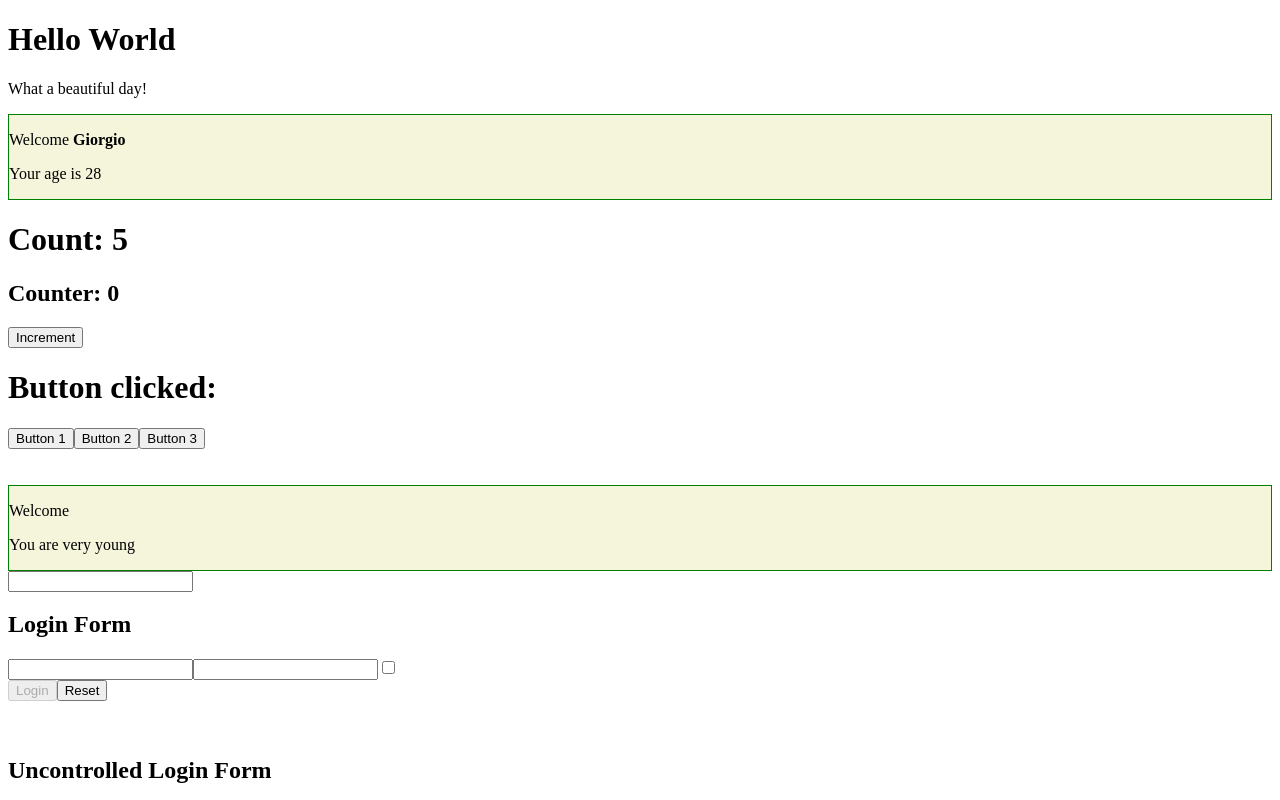
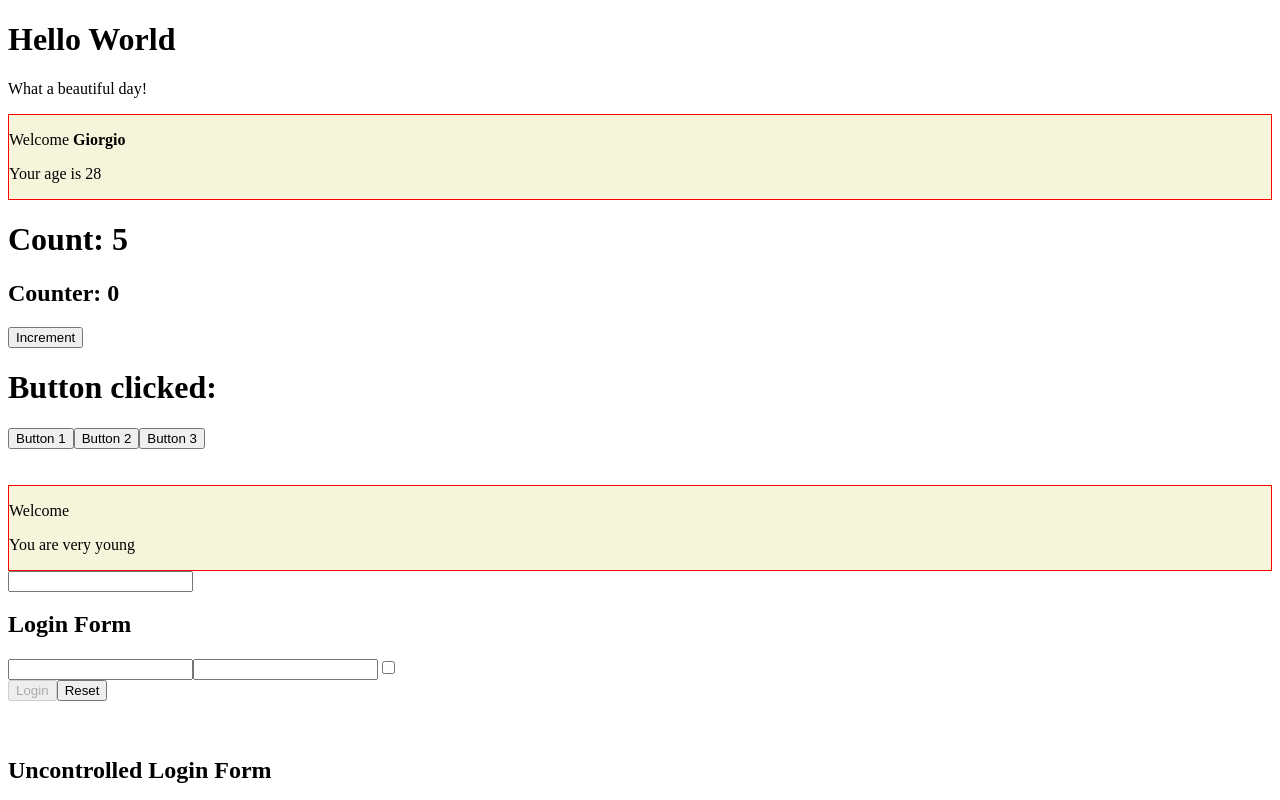
Before and after one commit to GAutuori94/react-exercises, a React (Create React App) app: page / in a window 1280 px wide. Shown: the top 800 px of the page. Built offline with nearby package versions, Linux system fonts and the light colour scheme.

Commit message:
changed style passing method to Welcome component

```diff
--- a/src/hello.js
+++ b/src/hello.js
@@ -18,14 +18,8 @@ export class Message extends React.Component {
 
 export class Welcome extends React.Component {
   render() {
-
-    const WelcomeStyle = {
-      backgroundColor: "beige",
-      border: "1px solid green"
-    }
-
     return (
-      <div style={WelcomeStyle}>
+      <div className="welcome">
         <p> Welcome {this.props.name} </p>
         {<Age age={this.props.age}/>}
       </div>
--- a/src/index.css
+++ b/src/index.css
@@ -0,0 +1,4 @@
+.welcome {
+    background-color: beige;
+    border: 1px solid red;
+}
```
